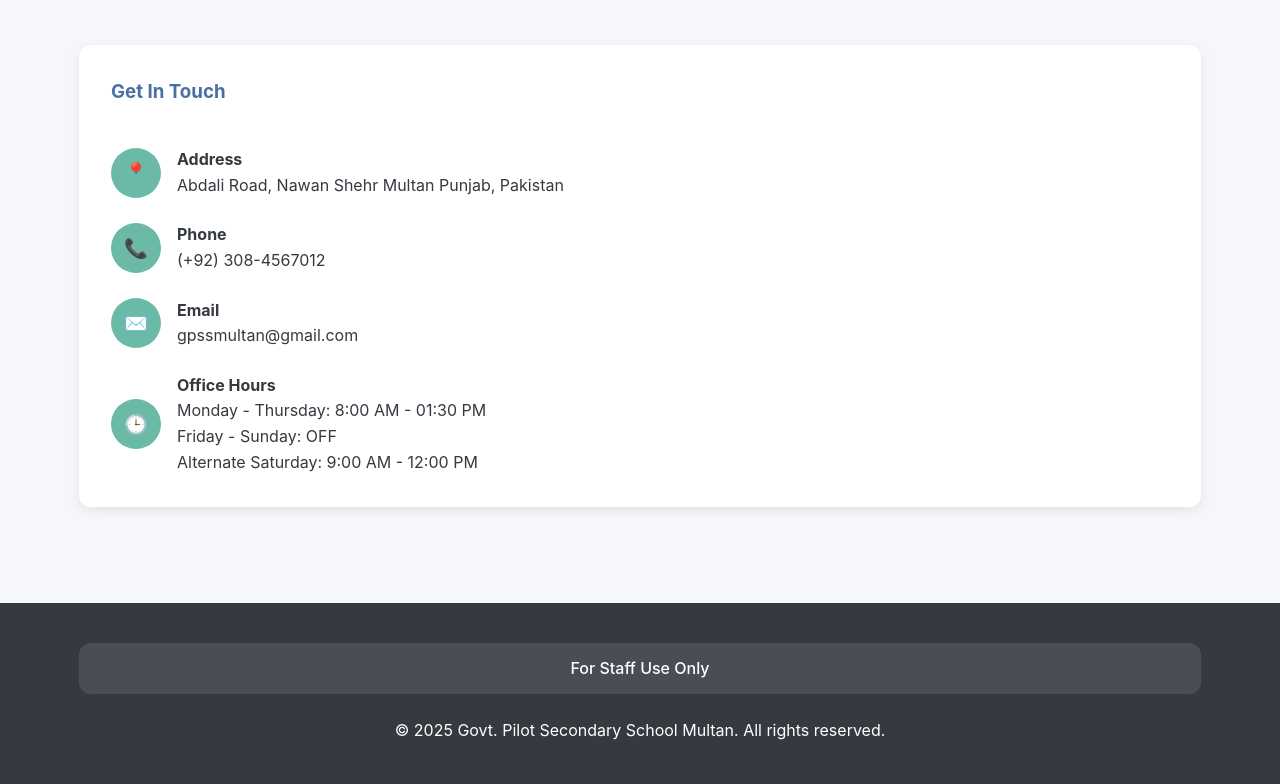
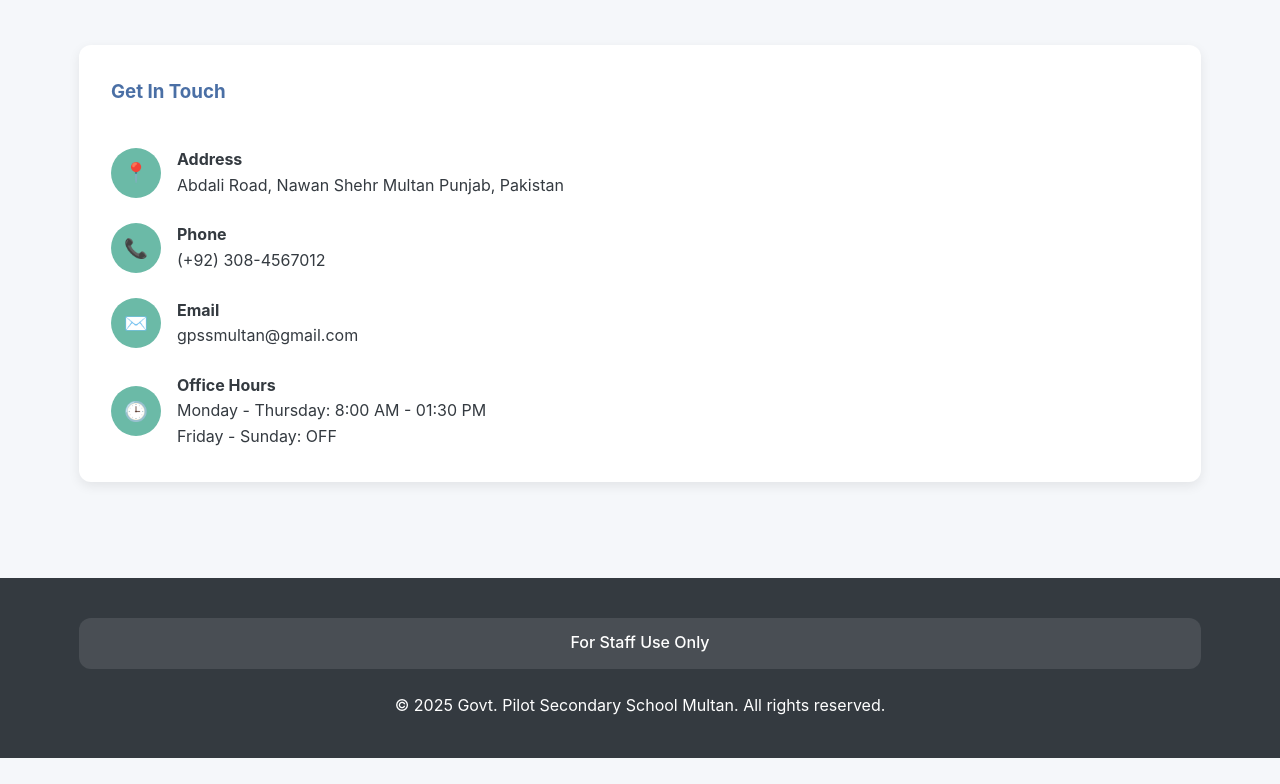
Before and after one commit to gpssmultan-max/gpssmultan, a plain HTML site: page index.html in a window 1280 px wide. Shown: the part 1036-1820 px from the top of the page. After the commit the page ends 1794 px from the top, so only its background shows below. Drawn offline with Linux system fonts and the light colour scheme.

Commit message:
Update index.html

```diff
--- a/index.html
+++ b/index.html
@@ -872,7 +872,6 @@
                                 <h4>Office Hours</h4>
                                 <p>Monday - Thursday: 8:00 AM - 01:30 PM</p>
                                 <p>Friday - Sunday: OFF </p>
-                                <p>Alternate Saturday: 9:00 AM - 12:00 PM</p>
                             </div>
         </section>
 
```
